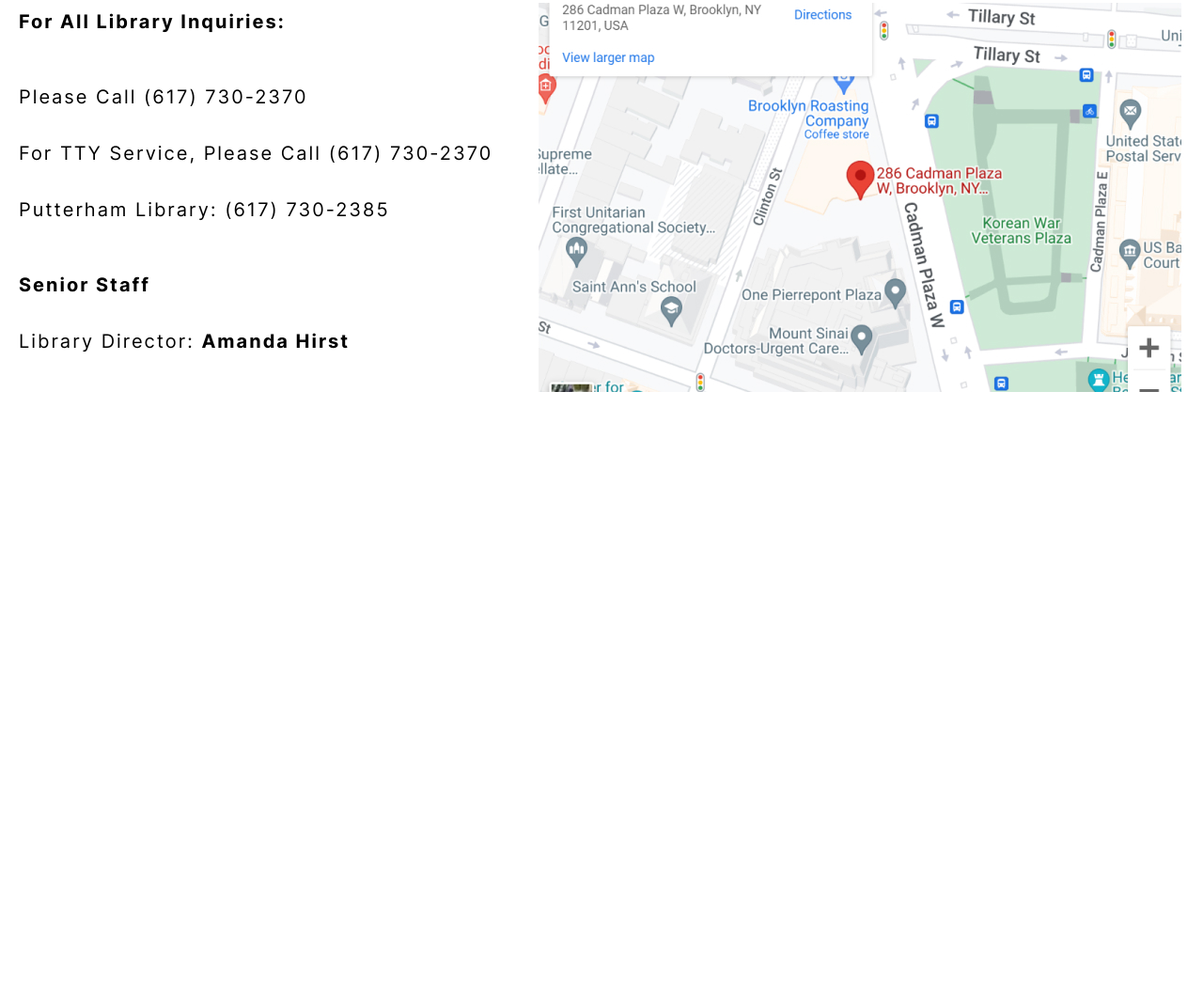
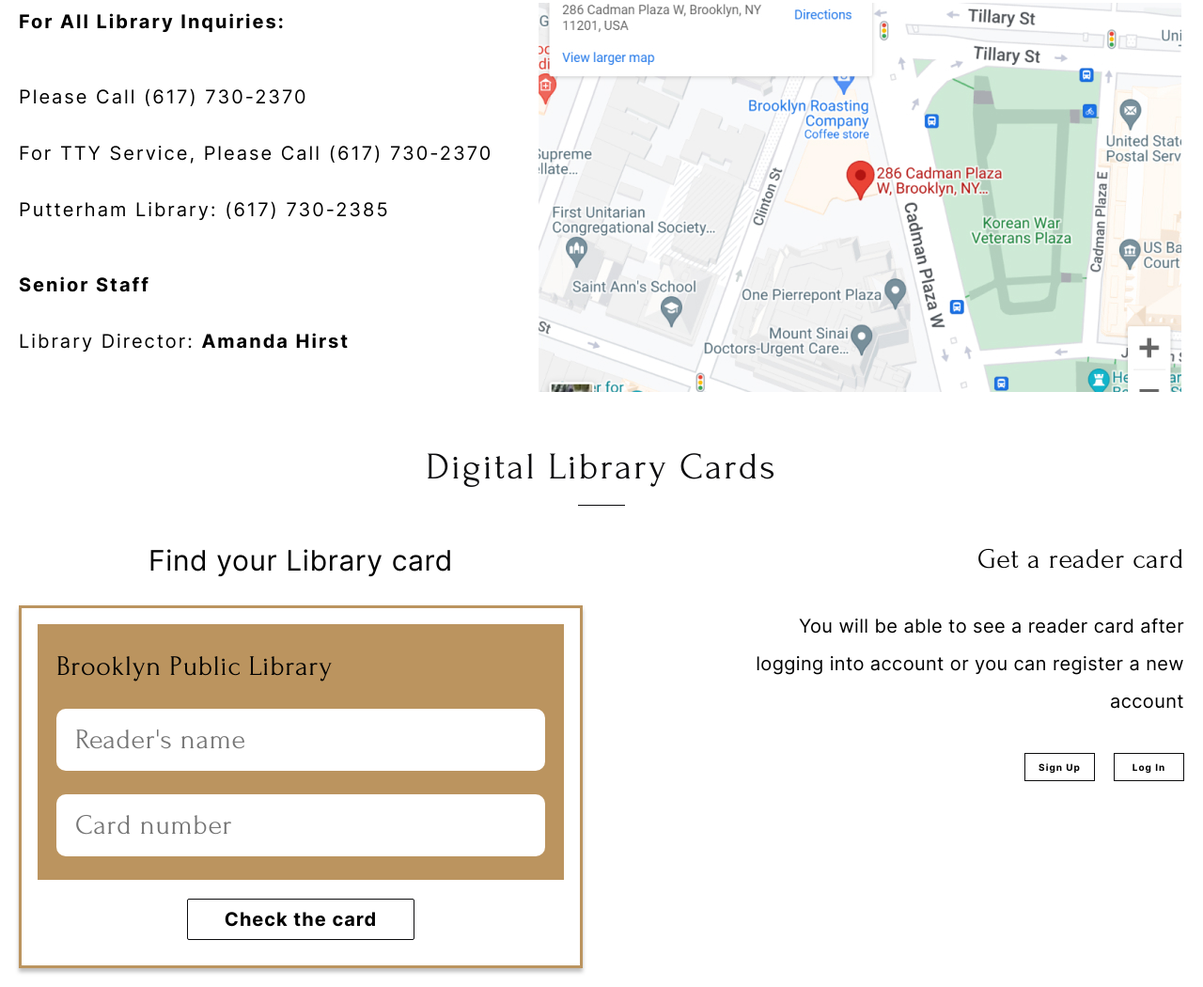
Before and after one commit to esteriot/rss-library, a website built with Vite: page index.html in a window 1280 px wide. Shown: the part 3859-4909 px from the top of the page at 94% size. Before the commit the page ends 4276 px from the top, so only its background shows below. Built offline with nearby package versions, Linux system fonts and the light colour scheme; files whose address does not match are found by name; a web font is replaced by a local one.

Commit message:
feat: implement 'cards' section

```diff
--- a/index.html
+++ b/index.html
@@ -117,7 +117,7 @@
                     desperately to save her dangerous mind-eater son from tradition and certain death. Complete with
                     dysfunctional family values, light Sapphic romance, and a strong, complex protagonist. Not for the
                     faint of heart.</p>
-                  <a class="booklist-item__button">Buy</a>
+                  <a class="button">Buy</a>
                 </div>
                 <picture class="booklist-item__image">
                   <img src="/img/book-1.jpg" alt="book image" width="200" height="300">
@@ -133,7 +133,7 @@
                   <p class="booklist-item__description">Are your Halloween movies of choice The Witches of Eastwick and
                     Practical Magic? Look no further than here - where a woman recovering from a breakup moves to a
                     quaint town in upstate New York and befriends a beautiful witch.</p>
-                  <a class="booklist-item__button">Buy</a>
+                  <a class="button">Buy</a>
                 </div>
                 <picture class="booklist-item__image">
                   <img src="/img/book-2.jpg" alt="book image" width="200" height="300">
@@ -150,7 +150,7 @@
                     tradition of epic, tragedy, and philosophy in general, arguing for Dante's uniqueness as one who
                     raised the individual and his drama of soul into something of divine significance—an inspired
                     introduction to Dante's main themes.</p>
-                  <a class="booklist-item__button">Buy</a>
+                  <a class="button">Buy</a>
                 </div>
                 <picture class="booklist-item__image">
                   <img src="/img/book-3.jpg" alt="book image" width="200" height="300">
@@ -166,7 +166,7 @@
                   <p class="booklist-item__description">A timely and revelatory new biography of Queen Elizabeth (and
                     her family) exploring how the Windsors have evolved and thrived as the modern world has changed
                     around them.</p>
-                  <a class="booklist-item__button booklist-item__button--owned">Own</a>
+                  <a class="button button--owned">Own</a>
                 </div>
                 <picture class="booklist-item__image">
                   <img src="/img/book-4.jpg" alt="book image" width="200" height="300">
@@ -251,7 +251,8 @@
                   <p class="contacts__text">Putterham Library: (617) 730-2385</p>
                 </div>
                 <h4 class="contacts__heading">Senior Staff</h4>
-                <p class="contacts__text contacts__text--small-gap">Library Director: <span class="contacts__heading">Amanda Hirst</span></p>
+                <p class="contacts__text contacts__text--small-gap">Library Director: <span
+                    class="contacts__heading">Amanda Hirst</span></p>
               </div>
               <div class="contacts__map">
                 <picture>
@@ -261,6 +262,33 @@
             </div>
           </div>
         </section>
+        <section class="card">
+          <div class="container">
+            <h2 class="heading">Digital Library Cards</h2>
+            <div class="card__container">
+              <div class="card__check">
+                <h3 class="card__check-heading">Find your Library card</h3>
+                <form class="form">
+                  <div class="form__wrapper">
+                    <h3 class="form__heading">Brooklyn Public Library</h3>
+                    <input class="form__input" type="text" name="name" id="name" placeholder="Reader's name">
+                    <input class="form__input" type="number" name="number" id="number" placeholder="Card number">
+                  </div>
+                  <button class="button button--form">Check the card</button>
+                </form>
+              </div>
+              <div class="card__get">
+                <h4 class="card__get-heading">Get a reader card</h4>
+                <p class="card__get-text"> You will be able to see a reader card after logging into account or you can
+                  register a new account </p>
+                <div class="card__get-buttons">
+                  <button class="button button--small">Sign Up</button>
+                  <button class="button button--small">Log In</button>
+                </div>
+              </div>
+            </div>
+          </div>
+        </section>
       </main>
     </div>
     <script type="module" src="/main.js"></script>
--- /dev/null
+++ b/scss/partials/_card.scss
@@ -0,0 +1,126 @@
+.card {
+  &__container {
+    display: flex;
+    justify-content: space-between;
+    margin-bottom: 20px;
+
+    @media (width <= 1110px) {
+      flex-direction: column;
+      align-items: center;
+      row-gap: 20px;
+    }
+  }
+
+  &__check {
+    display: flex;
+    flex-direction: column;
+    align-items: center;
+  }
+
+  &__check-heading {
+    margin-bottom: 30px;
+    font-family: var(--secondary-font);
+    font-weight: 400;
+    font-size: 30px;
+    letter-spacing: 0.6px;
+  }
+
+  &__get {
+    display: flex;
+    flex-direction: column;
+    align-items: flex-end;
+    row-gap: 35px;
+
+    @media (width <= 1110px) {
+      align-items: center;
+      row-gap: 40px;
+    }
+  }
+
+  &__get-heading {
+    font-family: var(--main-font);
+    font-weight: 400;
+    font-size: 30px;
+    letter-spacing: 0.6px;
+  }
+
+  &__get-text {
+    max-width: 456px;
+    font-family: var(--secondary-font);
+    font-size: 20px;
+    line-height: 40px;
+    letter-spacing: 0.4px;
+    text-align: right;
+
+    @media (width <= 1110px) {
+      max-width: 600px;
+      text-align: center;
+    }
+  }
+
+  &__get-buttons {
+    display: flex;
+    column-gap: 20px;
+  }
+}
+
+.form {
+  display: flex;
+  flex-direction: column;
+  align-items: center;
+  justify-content: center;
+  border: 3px solid var(--color-gold);
+  width: 600px;
+  height: 386px;
+  box-shadow: 0 4px 4px 0 rgb(0 0 0 / 25%);
+  background: var(--color-white);
+
+  &__heading {
+    margin-bottom: 20px;
+    font-family: var(--main-font);
+    font-weight: 400;
+    font-size: 30px;
+    line-height: 50px;
+    letter-spacing: 0.6px;
+  }
+
+  &__wrapper {
+    display: flex;
+    flex-direction: column;
+    margin: 20px;
+    margin-bottom: 20px;
+    padding: 20px 20px 0;
+    background-color: var(--color-gold);
+  }
+
+  &__input {
+    margin-bottom: 25px;
+    border: none;
+    border-radius: 10px;
+    padding-left: 20px;
+    width: 520px;
+    height: 66px;
+    font-family: var(--main-font);
+    font-size: 30px;
+    line-height: 50px;
+    letter-spacing: 0.6px;
+    color: var(--color-grey);
+    background: var(--color-white);
+  }
+}
+
+.button--small {
+  padding: 8px;
+  width: 75px;
+  font-size: 10px;
+}
+
+.button--form {
+  margin: 0 auto;
+  margin-bottom: 30px;
+  border-radius: 2px;
+  padding: 9px 39px;
+  font-weight: 700;
+  font-size: 20px;
+  letter-spacing: 1px;
+}
--- a/scss/partials/_contacts.scss
+++ b/scss/partials/_contacts.scss
@@ -9,14 +9,15 @@
     display: grid;
     justify-items: end;
     grid-template-columns: max-content 1fr;
+    margin-bottom: 40px;
 
-    @media (width <= 1160px) {
+    @media (width <= 1180px) {
       row-gap: 100px;
     }
   }
 
   &__map {
-    @media (width <= 1160px) {
+    @media (width <= 1180px) {
       grid-column: 1 / 3;
     }
 
--- a/scss/partials/_favorites.scss
+++ b/scss/partials/_favorites.scss
@@ -133,21 +133,6 @@
     text-transform: capitalize;
   }
 
-  &__button {
-    align-self: flex-start;
-    border: 1px solid var(--color-dark);
-    padding: 8px 25px;
-    font-family: var(--secondary-font);
-    font-weight: 700;
-    font-size: 10px;
-    letter-spacing: 1px;
-  }
-
-  &__button--owned {
-    border-color: var(--color-gold);
-    color: var(--color-gold);
-  }
-
   &__name,
   &__author {
     font-family: var(--secondary-font);
@@ -157,3 +142,18 @@
     letter-spacing: 1.95px;
   }
 }
+
+.button {
+  align-self: flex-start;
+  border: 1px solid var(--color-dark);
+  padding: 8px 25px;
+  font-family: var(--secondary-font);
+  font-weight: 700;
+  font-size: 10px;
+  letter-spacing: 1px;
+}
+
+.button--owned {
+  border-color: var(--color-gold);
+  color: var(--color-gold);
+}
--- a/scss/style.scss
+++ b/scss/style.scss
@@ -7,3 +7,4 @@
 @forward "partials/favorites";
 @forward "partials/shop";
 @forward "partials/contacts";
+@forward "partials/card";
```
